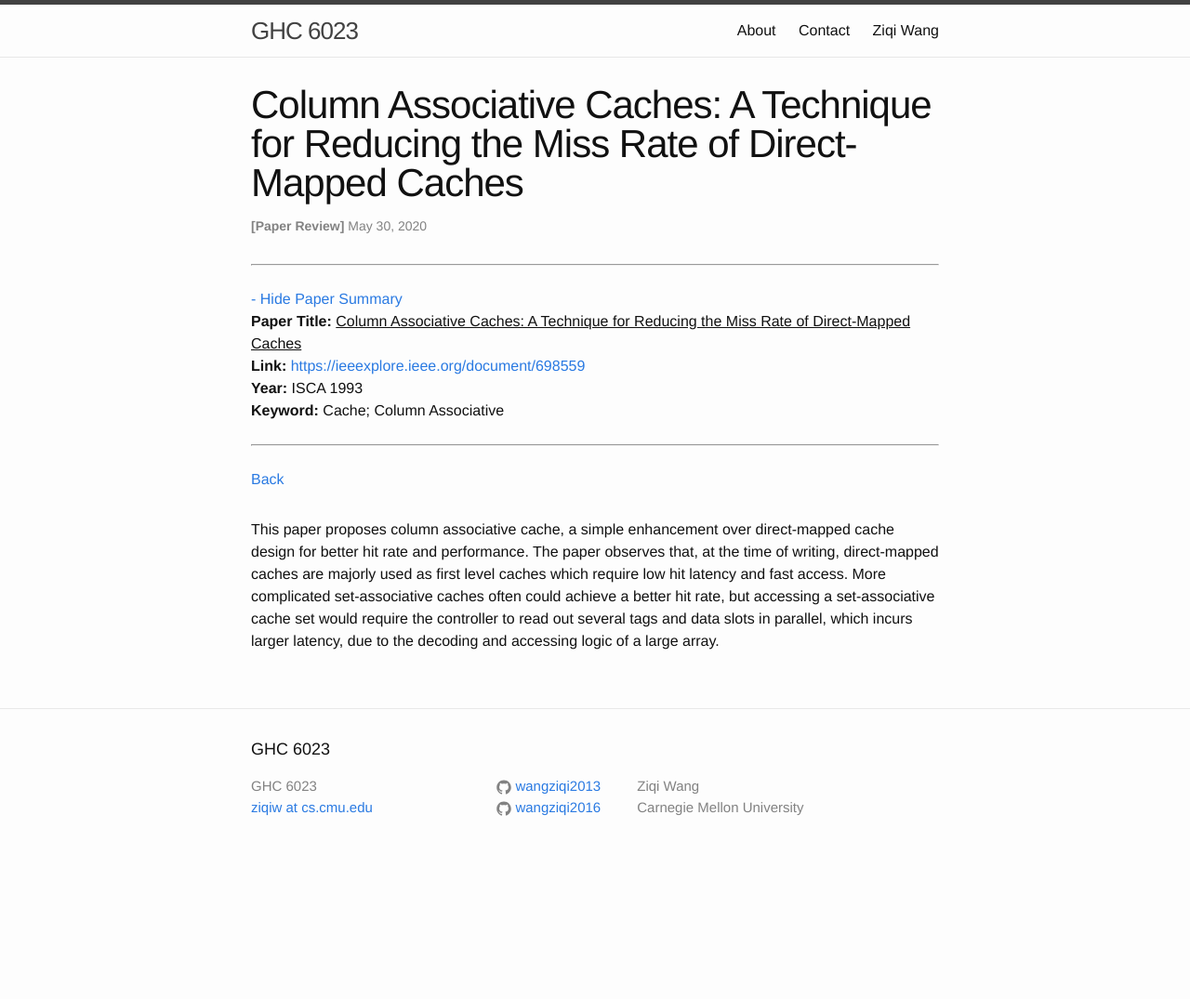
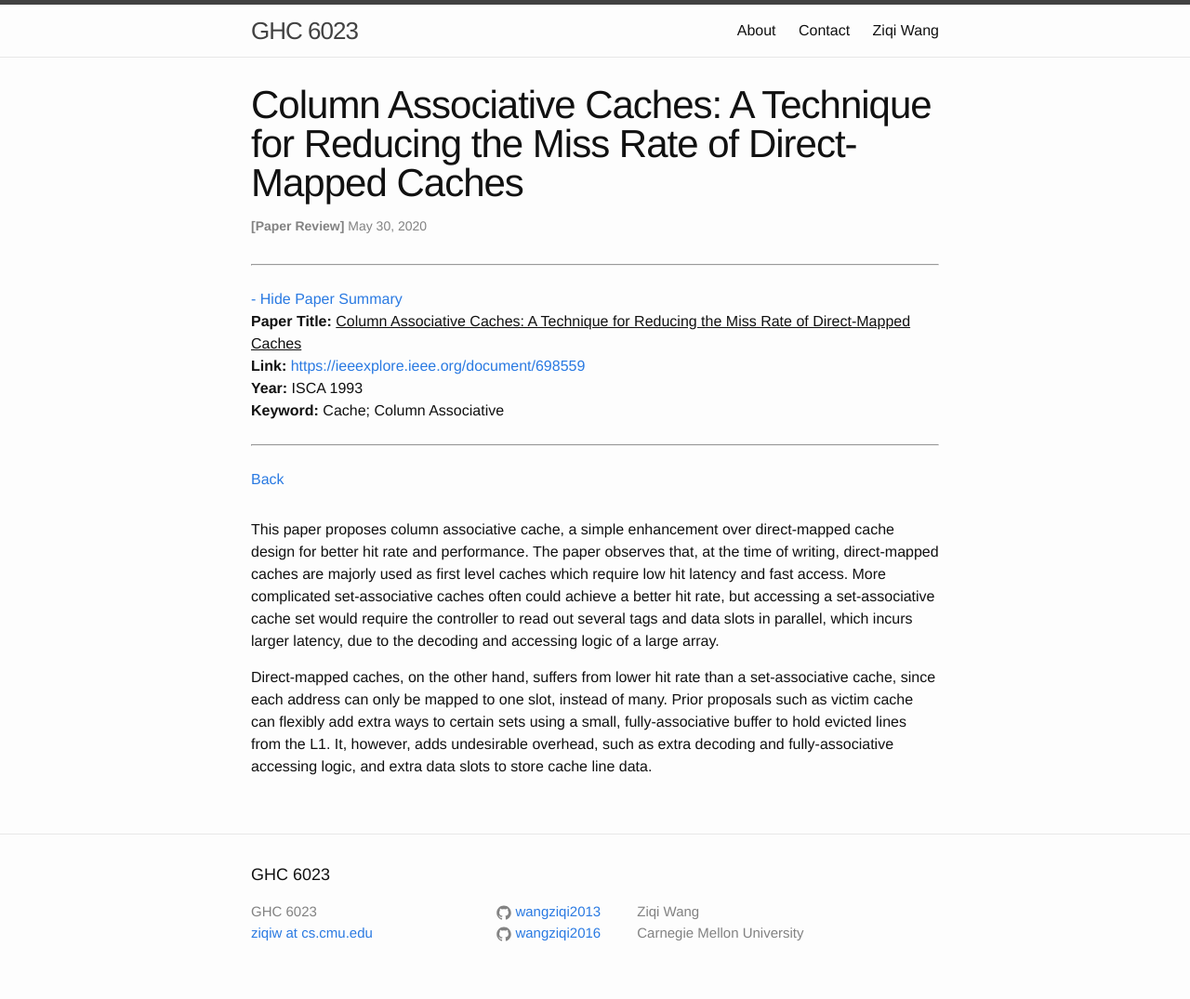
Before and after one commit to wangziqi2013/wangziqi2013.github.io, a Jekyll site: the page built from _posts/2020-05-30-column-associative-cache.markdown, in a window 1280 px wide. Shown: the whole page at 93% size. Built offline with Jekyll 4.4.1, drawn with Linux system fonts in a browser that asks for light colours; before the commit the page ends 940 px from its top, so only the background shows below that.

Commit message:
Adding victim cache

```diff
--- a/_posts/2020-05-30-column-associative-cache.markdown
+++ b/_posts/2020-05-30-column-associative-cache.markdown
@@ -18,3 +18,8 @@ rate and performance. The paper observes that, at the time of writing, direct-ma
 first level caches which require low hit latency and fast access. More complicated set-associative caches often could
 achieve a better hit rate, but accessing a set-associative cache set would require the controller to read out several
 tags and data slots in parallel, which incurs larger latency, due to the decoding and accessing logic of a large array.
+
+Direct-mapped caches, on the other hand, suffers from lower hit rate than a set-associative cache, since each address
+can only be mapped to one slot, instead of many. Prior proposals such as victim cache can flexibly add extra ways to
+certain sets using a small, fully-associative buffer to hold evicted lines from the L1. It, however, adds undesirable
+overhead, such as extra decoding and fully-associative accessing logic, and extra data slots to store cache line data.
```
